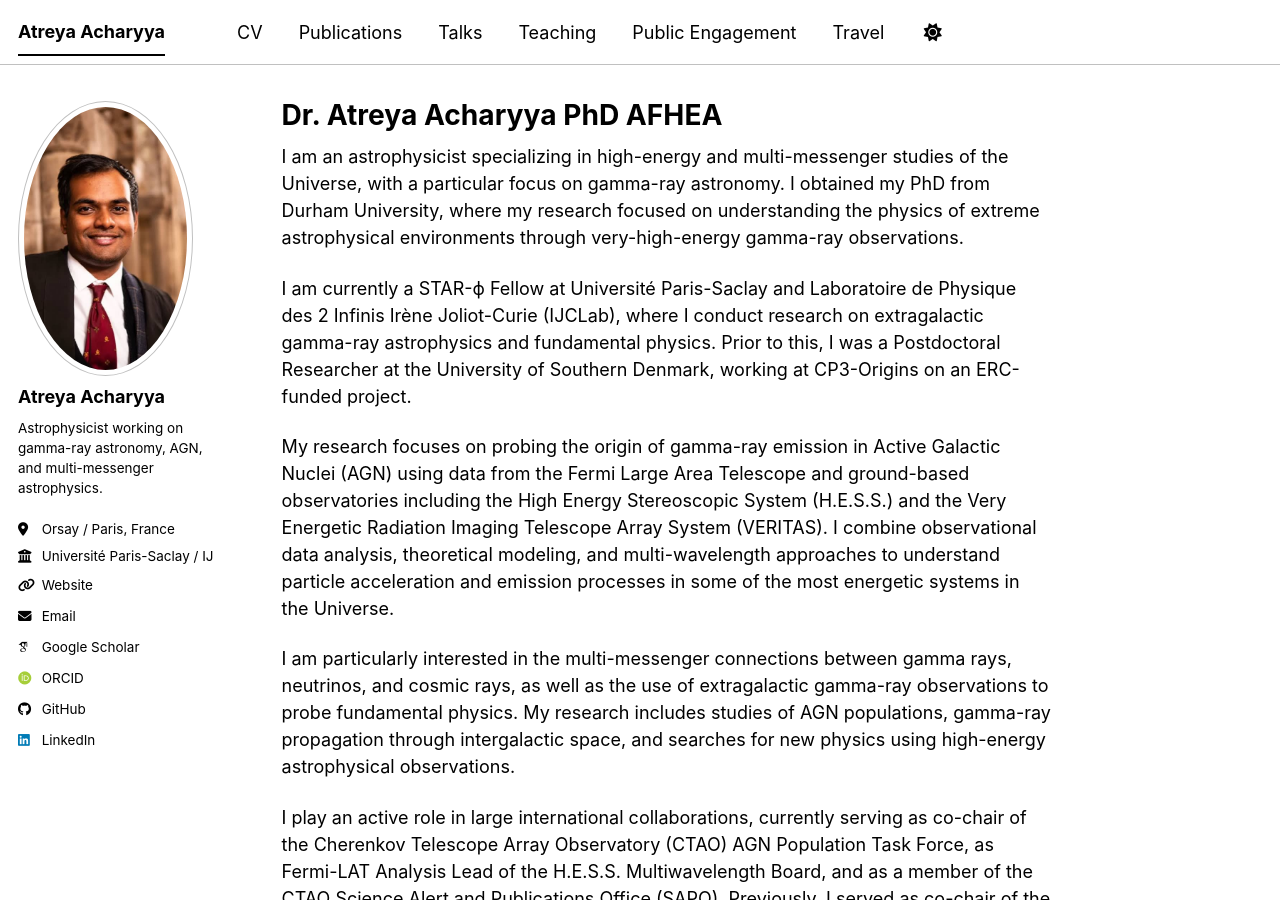
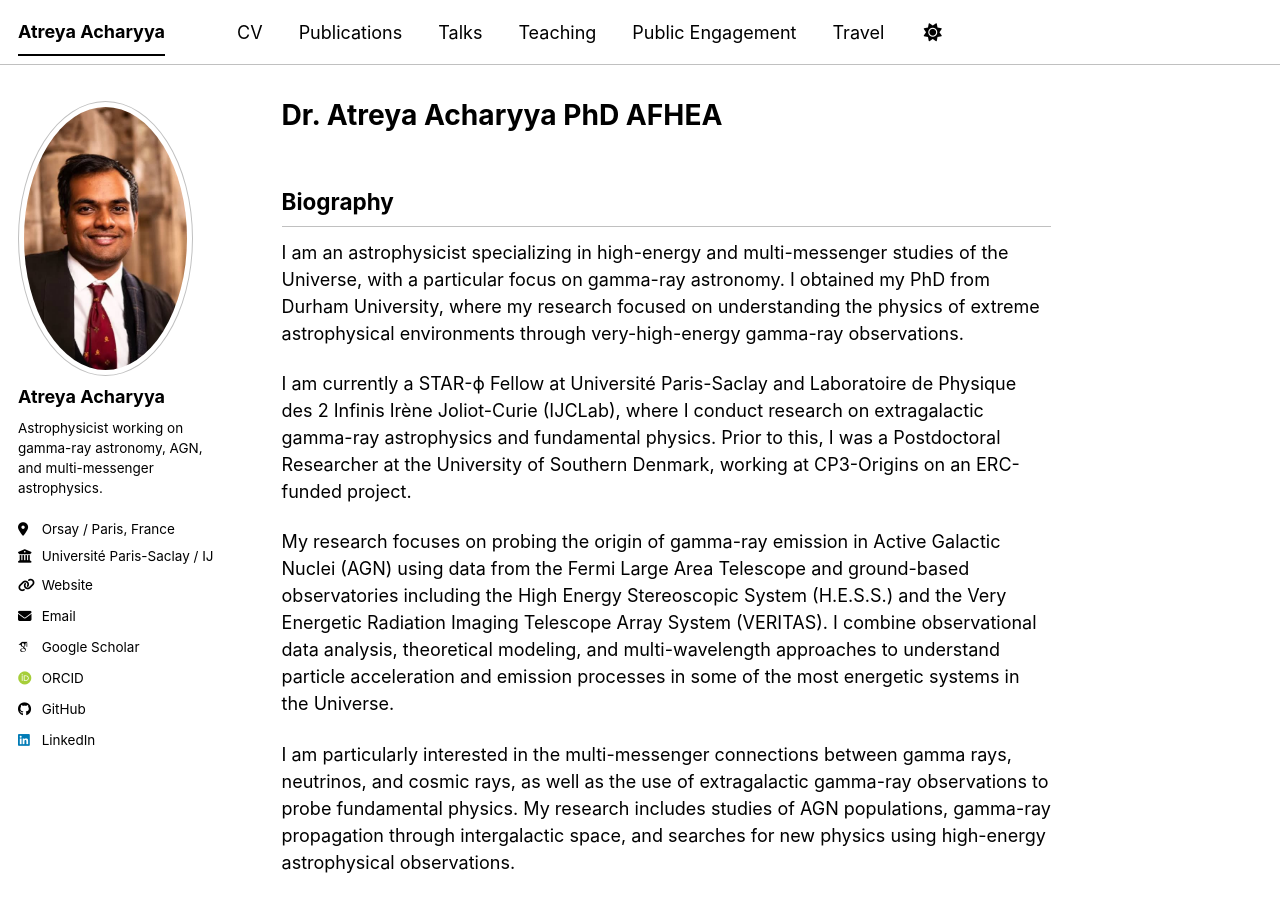
Before and after one commit to atreyaacharyya/atreyaacharyya.github.com, a Jekyll site: the page built from _pages/about.md, in a window 1280 px wide and 900 px high. Built offline with Jekyll 4.4.1, drawn with Linux system fonts in a browser that asks for light colours; some web fonts are replaced; a script bundle is joined from its source files by our own code; library files that are not in the unit come from our copies.

Commit message:
Update about.md

```diff
--- a/_pages/about.md
+++ b/_pages/about.md
@@ -6,6 +6,8 @@ redirect_from:
   - /about/
   - /about.html
 ---
+
+## Biography
 
 I am an astrophysicist specializing in high-energy and multi-messenger studies of the Universe, with a particular focus on gamma-ray astronomy. I obtained my PhD from Durham University, where my research focused on understanding the physics of extreme astrophysical environments through very-high-energy gamma-ray observations.
 
```
